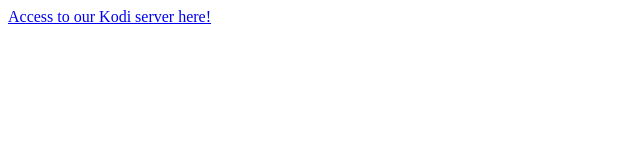
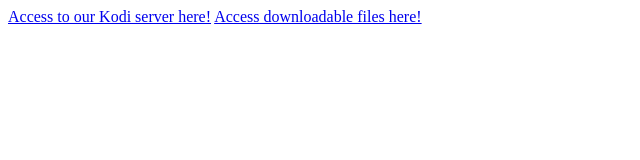
Before and after one commit to alit633/labtest, a plain HTML site: page index.html in a window 1280 px wide. Shown: the whole page, without its empty margins (0-640 px from the left). Drawn offline with Linux system fonts and the light colour scheme.

Commit message:
Update index.html

```diff
--- a/index.html
+++ b/index.html
@@ -1,7 +1,7 @@
 <html>
 
 <a href="http://10.0.29.68:8080">Access to our Kodi server here!</a>
-<a href="http://10.0.29.171"><Access downloadable files here!</a>
+<a href="http://10.0.29.171">Access downloadable files here!</a>
 
 
 </html>
```
